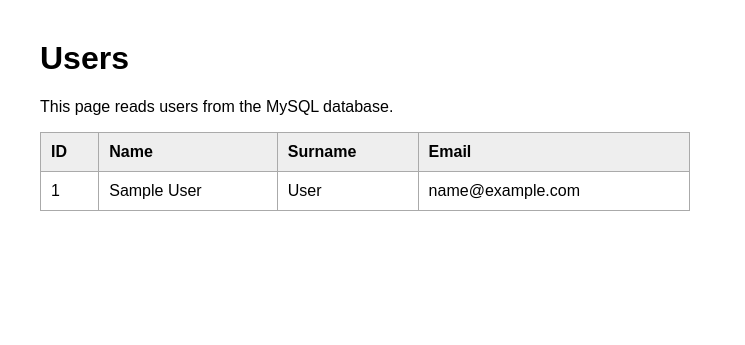
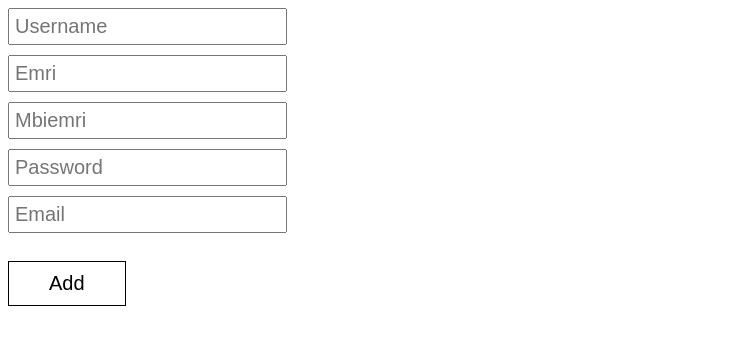
Before and after one commit to Ajla-bl/PHP, a PHP site: page / in a window 1280 px wide. Shown: the top 345 px of the page, without its empty margins (0-745 px from the left). Run offline with PHP 8.4, Linux system fonts and the light colour scheme; tables that the repository leaves empty or names only in its code hold one stand-in row (values such as "Sample post").

Commit message:
lesson10

```diff
--- a/index.php
+++ b/index.php
@@ -6,43 +6,45 @@ $sql = "SELECT * FROM user";
 $query = $conn->prepare($sql);
 $query->execute();
 $users = $query->fetchAll(PDO::FETCH_ASSOC);
+
 ?>
 
 <!DOCTYPE html>
 <html lang="en">
 <head>
     <meta charset="UTF-8">
-    <title>CRUD - Read Example</title>
+    <title>Document</title>
+
     <style>
-        body { font-family: Arial, sans-serif; margin: 40px; }
-        table { border-collapse: collapse; width: 100%; max-width: 650px; }
-        th, td { border: 1px solid #aaa; padding: 10px; text-align: left; }
-        th { background: #eee; }
+
+        form>input {
+            margin-bottom: 10px;
+            font-size: 20px;
+            padding: 5px;
+        }
+
+        button {
+            background: none;
+            border: none;
+            border: 1px solid black;
+            padding: 10px 40px;
+            font-size: 20px;
+            cursor: pointer;
+        }
     </style>
 </head>
 <body>
-    <h1>Users</h1>
-    <p>This page reads users from the MySQL database.</p>
 
-    <table>
-        <tr>
-            <th>ID</th>
-            <th>Name</th>
-            <th>Surname</th>
-            <th>Email</th>
-        </tr>
-        <?php foreach ($users as $user): ?>
-            <tr>
-                <td><?= htmlspecialchars((string) $user['id']) ?></td>
-                <td><?= htmlspecialchars($user['name']) ?></td>
-                <td><?= htmlspecialchars($user['surname']) ?></td>
-                <td><?= htmlspecialchars($user['email']) ?></td>
-            </tr>
-        <?php endforeach; ?>
-    </table>
+    <form action="add.php" method="POST">
 
-    <?php if (empty($users)): ?>
-        <p>No users found.</p>
-    <?php endif; ?>
+        <input type="text" name="username" placeholder="Username"><br>
+        <input type="text" name="name" placeholder="Emri"><br>
+        <input type="text" name="surname" placeholder="Mbiemri"><br>
+        <input type="password" name="password" placeholder="Password"><br>
+        <input type="email" name="email" placeholder="Email"><br><br>
+        <button type="submit" name="submit">Add</button>
+
+    </form>
+
 </body>
 </html>
```
Also changed, not shown: add.php (added, +26 -0 lines), dashboard.php (added, +42 -0 lines), index1.php (added, +39 -0 lines).
